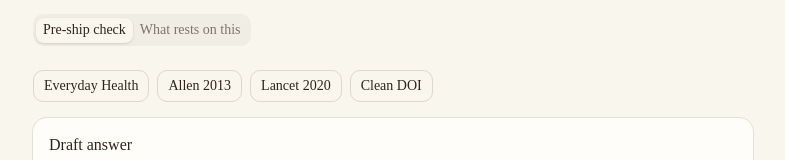
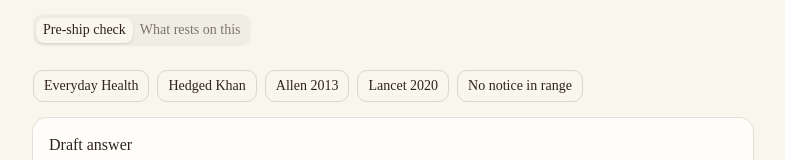
Before and after one commit to SidTheKid-dotcom/MoolTrace, a Next.js app in the folder web/: page / in a window 1280 px wide. Shown: the part 274-434 px from the top of the page, without its empty margins (247-1032 px from the left). Built offline with nearby package versions, Linux system fonts and the light colour scheme.

Commit message:
Show hop evidence and coverage limits in the viewer
The Hedged Khan preset is the one-click proof that naming an Expression of Concern does not pass the check.

```diff
--- a/web/src/components/pre-ship.tsx
+++ b/web/src/components/pre-ship.tsx
@@ -26,7 +26,13 @@ type Reason = {
   evidence_from?: string | null
   cypher?: string
   path_score?: number | null
-  hops_evidence?: { weight?: number | null; reliance?: string | null; sentence?: string | null }[]
+  hops_evidence?: {
+    weight?: number | null
+    reliance?: string | null
+    sentence?: string | null
+    evidence_from?: string | null
+  }[]
+  pagerank?: number | null
   label?: string | null
 }
 type Check = {
@@ -37,6 +43,9 @@ type Check = {
   discounted?: Reason[]
   independent_source_count?: number
   weight_floor?: number
+  path_score_floor?: number
+  coverage?: string
+  not_shown?: string
   cypher?: string
   elapsed_ms?: number
   limits?: string
@@ -67,6 +76,15 @@ const PRESETS = [
     urls: ["https://www.everydayhealth.com/diabetes/cinnamon-for-diabetes/"],
   },
   {
+    id: "hedge",
+    label: "Hedged Khan",
+    hint: "Draft names the EoC and still cites the trial",
+    engine: "nutrition-coach",
+    depth: 1,
+    text: "Khan 2003 (doi 10.2337/diacare.26.12.3215) reported fasting glucose changes, although the paper now carries an expression of concern. This note is not medical advice.",
+    urls: [] as string[],
+  },
+  {
     id: "allen",
     label: "Allen 2013",
     hint: "Expression of Concern path",
@@ -86,8 +104,8 @@ const PRESETS = [
   },
   {
     id: "clean",
-    label: "Clean DOI",
-    hint: "No flagged ancestor at depth 2",
+    label: "No notice in range",
+    hint: "No flagged ancestor at depth 2; not shown beyond",
     engine: "clean-check",
     depth: 2,
     text: "10.1016/j.jsps.2015.03.013",
@@ -293,6 +311,9 @@ export function PreShip() {
                     {result.independent_source_count ?? 0} independent source
                     {(result.independent_source_count ?? 0) === 1 ? "" : "s"} at weight ≥{" "}
                     {result.weight_floor ?? 0.5}
+                    {result.path_score_floor != null ? ` · path score ≥ ${result.path_score_floor}` : ""}
+                    {result.coverage ? ` · ${result.coverage.replace("_", " ")}` : ""}
+                    {result.not_shown ? ` · ${result.not_shown}` : ""}
                     {result.elapsed_ms != null ? ` · ${result.elapsed_ms} ms` : ""}
                   </span>
                 </div>
@@ -331,20 +352,37 @@ export function PreShip() {
                       ))}
                     </ol>
                     {reason.hops_evidence && reason.hops_evidence.length > 0 ? (
-                      <p className="text-xs text-muted-foreground">
-                        {reason.hops_evidence.length} judged hop
-                        {reason.hops_evidence.length === 1 ? "" : "s"}
-                        {reason.path_score != null ? ` · path score ${reason.path_score}` : ""}
-                      </p>
+                      <ol className="flex flex-col gap-2 text-sm">
+                        {reason.hops_evidence.map((hop, hopIndex) => (
+                          <li key={`${hop.reliance}-${hopIndex}`} className="rounded-md bg-muted px-3 py-2">
+                            <p className="text-xs text-muted-foreground">
+                              hop {hopIndex + 1}
+                              {hop.reliance ? ` · ${hop.reliance}` : ""}
+                              {hop.weight != null ? ` · weight ${hop.weight}` : ""}
+                              {hop.evidence_from ? ` · ${hop.evidence_from}` : ""}
+                            </p>
+                            {hop.sentence ? (
+                              <p className="mt-1 leading-6">{hop.sentence}</p>
+                            ) : (
+                              <p className="mt-1 text-muted-foreground">Reliance unverified on this hop.</p>
+                            )}
+                          </li>
+                        ))}
+                        <li className="text-xs text-muted-foreground">
+                          path score {reason.path_score ?? "—"}
+                          {reason.pagerank != null ? ` · PageRank ${reason.pagerank.toFixed(3)}` : ""}
+                        </li>
+                      </ol>
                     ) : null}
                   </article>
                 ))}
                 {(result.discounted || []).length > 0 ? (
                   <p className="text-sm text-muted-foreground">
                     {result.discounted?.length} citation path
-                    {result.discounted?.length === 1 ? "" : "s"} reached a notice only as background
-                    or a dispute, so {result.discounted?.length === 1 ? "it does" : "they do"} not
-                    change this check.
+                    {result.discounted?.length === 1 ? "" : "s"} reached a notice only as background,
+                    a scholarly dispute, or a path score below the floor, so{" "}
+                    {result.discounted?.length === 1 ? "it does" : "they do"} not change this check.
+                    Coverage is not shown beyond the requested depth.
                   </p>
                 ) : null}
                 {result.context_notes && result.context_notes.length > 0 ? (
```
Also changed, not shown: 2 other files (tests, documents, lock files or other folders).
